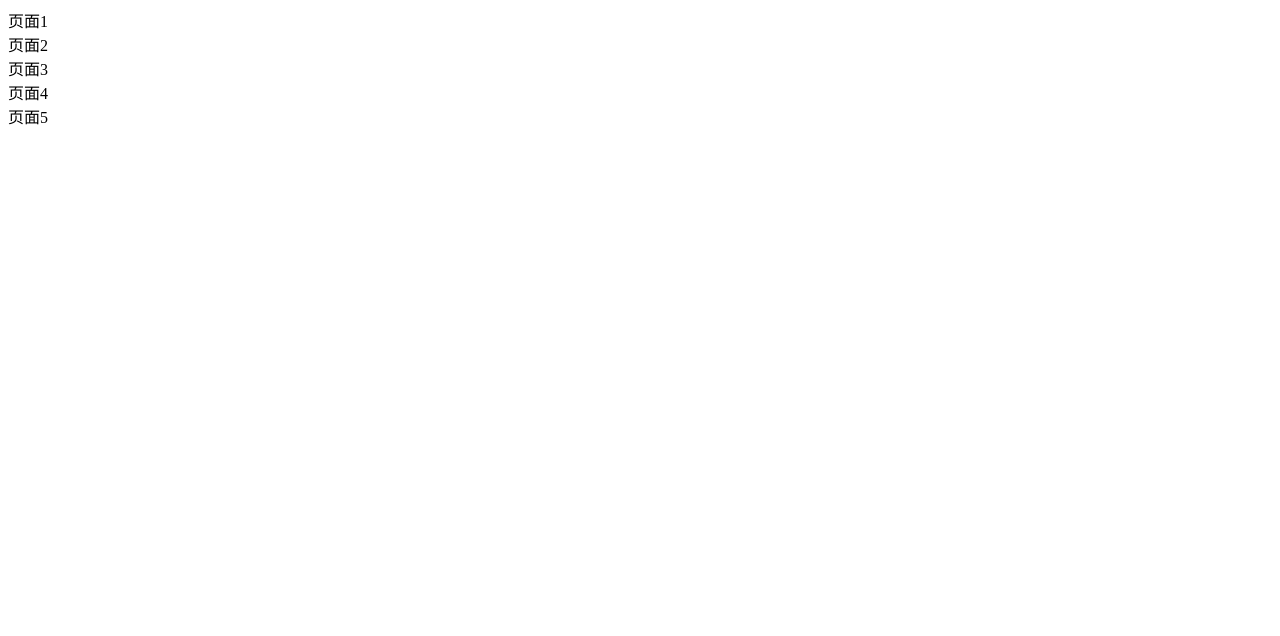
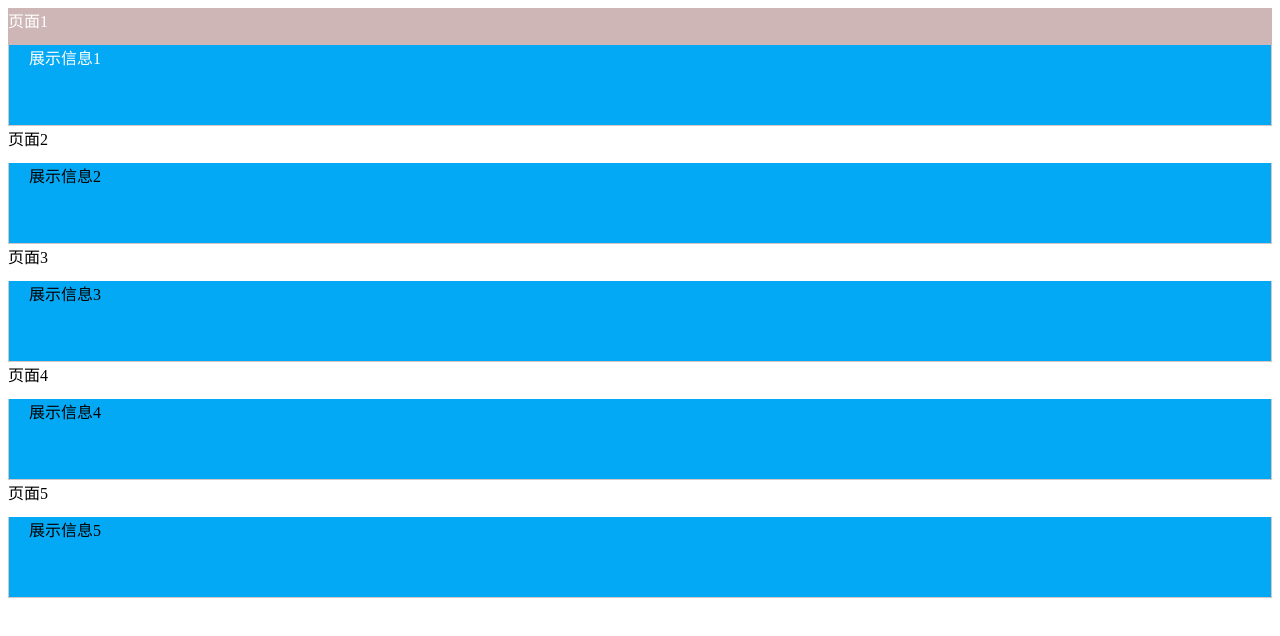
Before and after one commit to eight1302/active, a plain HTML site: page index.html in a window 1280 px wide. Drawn offline with Linux system fonts and the light colour scheme.

Commit message:
修正active展示

```diff
--- a/index.html
+++ b/index.html
@@ -5,19 +5,24 @@
 	<title></title>
 	<style>
 		.active{
-			background: #000;
-			color: #fff;
+			    background: #ceb6b6;
+			    color: #fff;
+			    text-align: cente
 		}
 		.two{
-			display: none;
-			height: 80px;
-			background: red;
+			    height: 80px;
+			    background: #03A9F4;
+			    border: 1px solid #d2c6c6;
+			    border-top: none;
+			    text-align: left;
+			    padding-left: 20px;
+			    margin-top: 13px;
 		}
 	</style>
 </head>
 <body>
 	<div class="title">
-		<div id="index" class="one">页面1
+		<div id="index" class="one active">页面1
 			<div class="two">展示信息1</div>
 		</div>
 		<div id="zf" class="one">页面2
@@ -36,7 +41,7 @@
 </body>
 <script type="text/javascript" src="./jquery.min.js"></script>
 <script>
-
+	$(".active").find(".two").show();
 	$(".one").on('click',function(){
 		$(".active").find(".two").hide();
 		$(this).addClass("active").siblings().removeClass("active");
```
